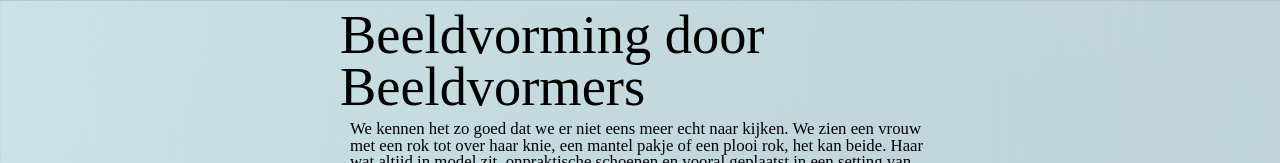
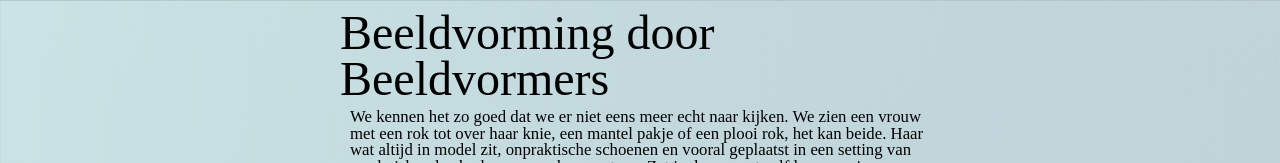
Before and after one commit to kabk/go-theses-20-fien-leeflang, a plain HTML site: page index.html in a window 1280 px wide. Shown: the top 163 px of the page. Drawn offline with nearby package versions, Linux system fonts and the light colour scheme.

Commit message:
Add files via upload

```diff
--- a/style.css
+++ b/style.css
@@ -112,7 +112,7 @@ body {
   h2{
     color: black;
     font-family:'SuisseIntl-SemiBold';
-    font-size: 340%;
+    font-size: 300%;
     line-height: 95%;
     margin-left: 0px
   }
```
